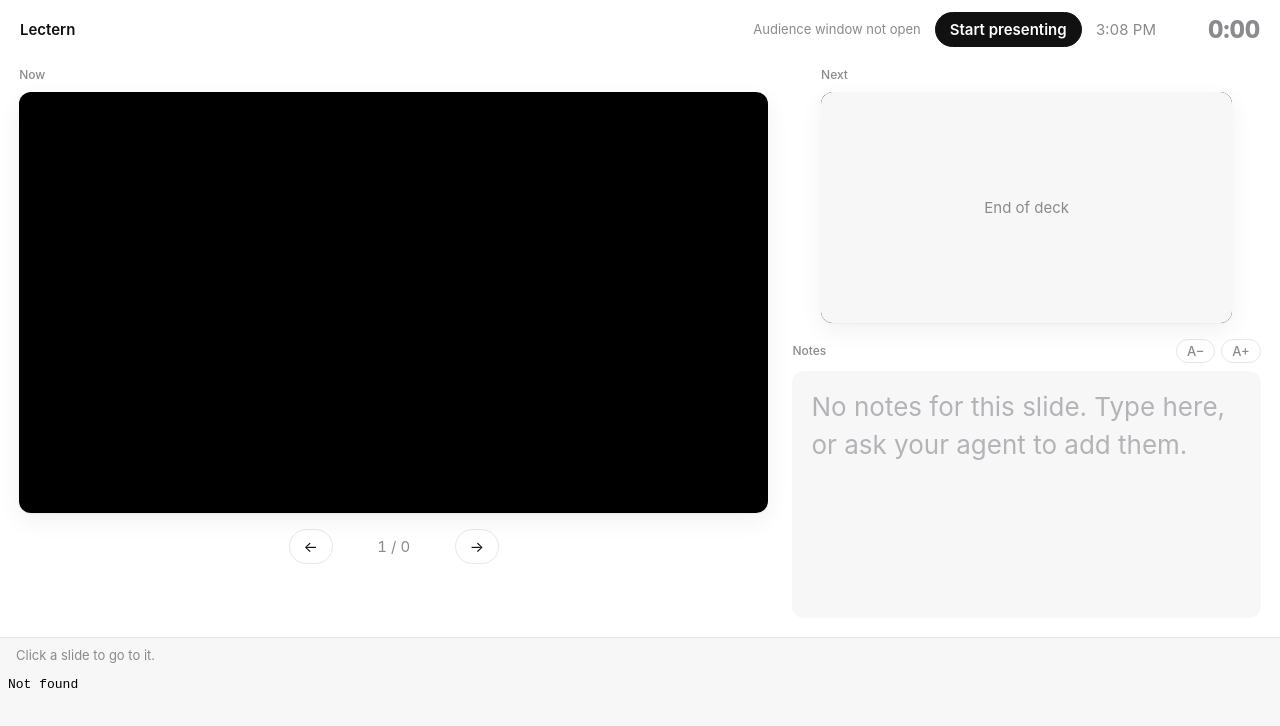
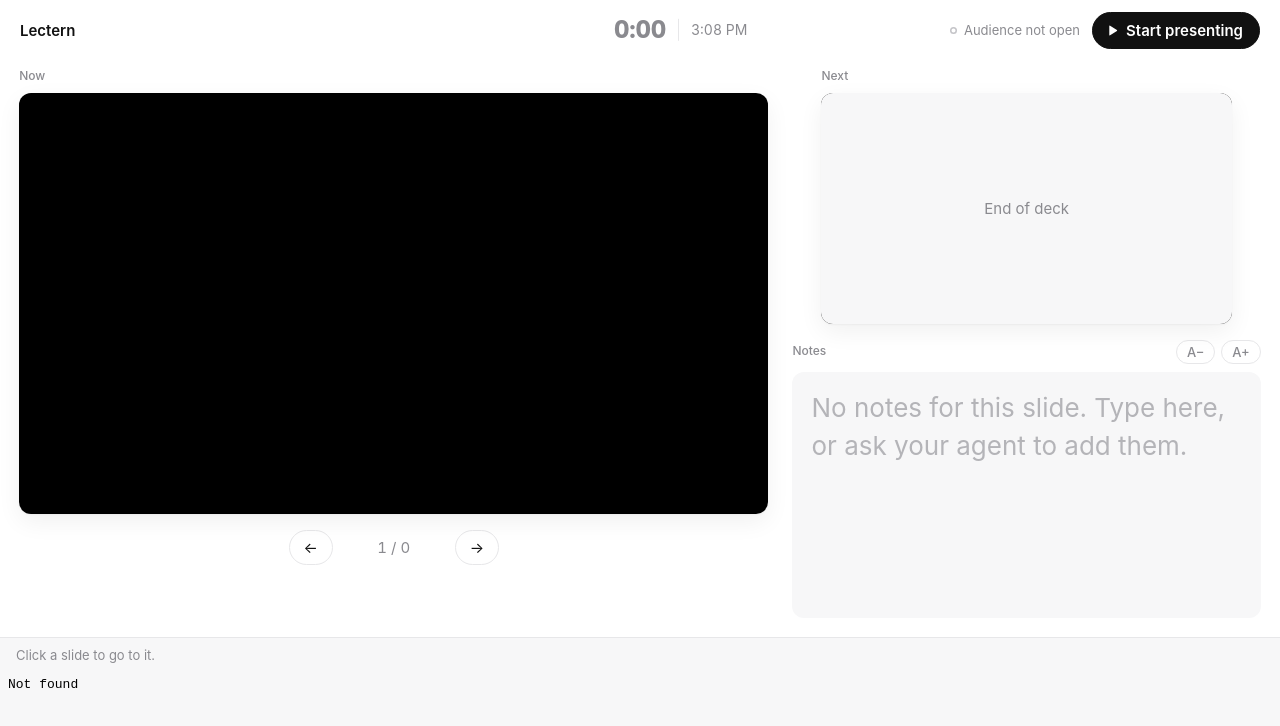
Before and after one commit to tszaks/lectern, a website: page app/presenter.html in a window 1280 px wide. Drawn offline with Linux system fonts and the light colour scheme.

Commit message:
Top bar in three zones: deck left, timer centred, audience status and Start presenting top right

```diff
--- a/app/presenter.html
+++ b/app/presenter.html
@@ -19,17 +19,23 @@
   button.primary:disabled { background: #111; }
   :focus-visible { outline: 2px solid var(--accent); outline-offset: 2px; }
 
-  header { display: flex; align-items: center; gap: 14px; padding: 12px 20px; }
+  /* Top bar in three zones: deck on the left, timer in the exact centre, audience and Start presenting on the right. */
+  header { display: grid; grid-template-columns: minmax(0, 1fr) auto minmax(0, 1fr); align-items: center; column-gap: 24px; min-height: 60px; padding: 0 20px; }
   /* In the Mac app there is no title bar: the window buttons sit at the left of this bar. */
-  .mac-app header { min-height: 60px; padding: 0 20px 0 92px; }
-  #home { color: var(--muted); text-decoration: none; font-size: 18px; }
-  #home:hover { color: var(--text); }
-  #title { font-weight: 600; white-space: nowrap; overflow: hidden; text-overflow: ellipsis; flex: 1; min-width: 0; }
-  header > * { flex-shrink: 0; }
-  header > #title { flex-shrink: 1; }
+  .mac-app header { padding-left: 92px; }
+  .zone { display: flex; align-items: center; gap: 12px; min-width: 0; }
+  .zone-right { justify-content: flex-end; }
+  #home { display: grid; place-items: center; width: 28px; height: 28px; margin-left: -6px; border-radius: 8px; color: var(--muted); flex: none; }
+  #home:hover { color: var(--text); background: var(--side); }
+  #home[hidden] { display: none; }
+  #home svg { width: 16px; height: 16px; fill: none; stroke: currentColor; stroke-width: 2; stroke-linecap: round; stroke-linejoin: round; }
+  #title { font-weight: 600; white-space: nowrap; overflow: hidden; text-overflow: ellipsis; min-width: 0; }
+  .zone-center { position: relative; } /* the timer is centred; the clock hangs to its right */
+  #open { display: inline-flex; align-items: center; gap: 8px; flex: none; padding: 7px 16px 7px 14px; }
+  #open svg { width: 11px; height: 11px; fill: currentColor; }
   @media (max-width: 960px) { #clock, #status { display: none; } }
   /* SF Pro Rounded, Heavy: the same font Vero and Payday use for balances. */
-  #timer { font: 800 24px ui-rounded, 'SF Pro Rounded', -apple-system, system-ui, sans-serif; font-variant-numeric: tabular-nums; letter-spacing: -.01em; cursor: pointer; min-width: 90px; text-align: right; color: var(--accent); }
+  #timer { font: 800 24px ui-rounded, 'SF Pro Rounded', -apple-system, system-ui, sans-serif; font-variant-numeric: tabular-nums; letter-spacing: -.01em; cursor: pointer; text-align: center; color: var(--accent); }
   #timer.paused { color: var(--muted); }
   /* Rolling digits, like Apple's number animation in Vero and Payday: a changed digit slides up and out,
      and the new one rolls in from below. */
@@ -38,12 +44,17 @@
   #timer .d.enter { transform: translateY(70%); opacity: 0; filter: blur(2px); }
   #timer .d.leave { position: absolute; left: 0; top: 0; transform: translateY(-70%); opacity: 0; filter: blur(2px); }
   @media (prefers-reduced-motion: reduce) { #timer .d { transition: none; } }
-  #clock { color: var(--muted); font-variant-numeric: tabular-nums; }
-  #status { color: var(--muted); font-size: 13px; }
+  #clock { position: absolute; left: 100%; top: 50%; transform: translateY(-50%); margin-left: 12px; color: var(--muted); font-size: 14px; font-variant-numeric: tabular-nums; white-space: nowrap; padding-left: 12px; border-left: 1px solid var(--line); line-height: 1.6; }
+  /* Audience status: a small dot and a few words. Gray ring = not open, dark = in sync, orange = needs a fix. */
+  #status { display: inline-flex; align-items: center; gap: 7px; color: var(--muted); font-size: 13px; white-space: nowrap; overflow: hidden; text-overflow: ellipsis; min-width: 0; }
+  #status::before { content: ""; flex: none; width: 7px; height: 7px; border-radius: 50%; box-shadow: inset 0 0 0 1.5px #c4c4c8; }
+  #status.sync::before { box-shadow: none; background: #111; }
   #status.warn { color: var(--accent); }
+  #status.warn::before { box-shadow: none; background: var(--accent); }
+  @media (max-width: 960px) { #status { display: none; } } /* narrow window: give the title the room */
   #resync { display: none; padding: 2px 10px; font-size: 13px; }
   #resync.on { display: inline-block; }
-  #blackbadge { display: none; background: #111; color: #fff; border-radius: 999px; padding: 4px 10px; font-size: 12px; font-weight: 600; }
+  #blackbadge { display: none; flex: none; background: #111; color: #fff; border-radius: 999px; padding: 4px 10px; font-size: 12px; font-weight: 600; }
   body.black #blackbadge { display: inline-block; }
 
   /* Everything scales with the window, in both directions: each slide is the biggest 16:9 box that fits. */
@@ -89,13 +100,19 @@
 </head>
 <body class="strip">
 <header>
-  <a id="home" href="/" title="All decks">←</a>
-  <div id="title">Lectern</div>
-  <span id="blackbadge">SCREEN BLANK</span>
-  <span id="status"></span><button id="resync">Fix</button>
-  <button class="primary" id="open">Start presenting</button>
-  <span id="clock"></span>
-  <span id="timer" class="paused" title="Click to start or pause. Double-click to reset.">0:00</span>
+  <div class="zone zone-left">
+    <a id="home" href="/" title="All decks" aria-label="All decks"><svg viewBox="0 0 24 24"><path d="M15 18l-6-6 6-6"/></svg></a>
+    <div id="title">Lectern</div>
+  </div>
+  <div class="zone zone-center">
+    <span id="timer" class="paused" title="Click to start or pause. Double-click to reset.">0:00</span>
+    <span id="clock"></span>
+  </div>
+  <div class="zone zone-right">
+    <span id="blackbadge">Screen blank</span>
+    <span id="status"></span><button id="resync">Fix</button>
+    <button class="primary" id="open"><svg viewBox="0 0 12 12" aria-hidden="true"><path d="M2.5 1.2v9.6c0 .5.5.8.9.5l7.4-4.8c.4-.3.4-.8 0-1L3.4.7c-.4-.3-.9 0-.9.5z"/></svg>Start presenting</button>
+  </div>
 </header>
 <main>
   <section class="left">
@@ -221,9 +238,9 @@ function updatePreview() {
 
 function showStatus() {
   const st = $('status'), off = audienceIndex !== null && (audienceIndex !== index || audienceSteps !== steps);
-  st.className = off ? 'warn' : '';
-  st.textContent = audienceIndex === null ? 'Audience window not open'
-    : off ? `Audience is on slide ${audienceIndex + 1}` + (audienceIndex === index ? ' (different step)' : '') : 'Audience in sync';
+  st.className = audienceIndex === null ? '' : off ? 'warn' : 'sync';
+  st.textContent = audienceIndex === null ? 'Audience not open'
+    : off ? `Audience on slide ${audienceIndex + 1}` + (audienceIndex === index ? ', other step' : '') : 'Audience in sync';
   $('resync').classList.toggle('on', off);
 }
 $('resync').onclick = () => bus.postMessage({ type: 'goto', index, steps });
```
